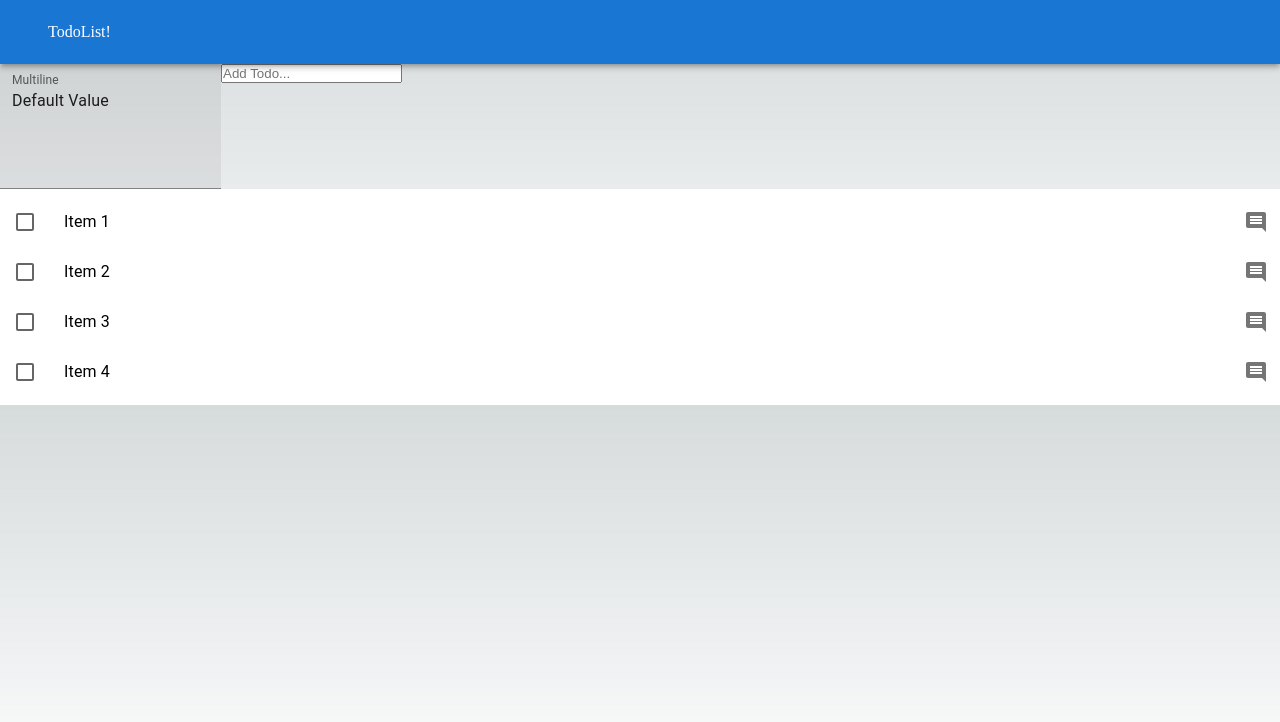
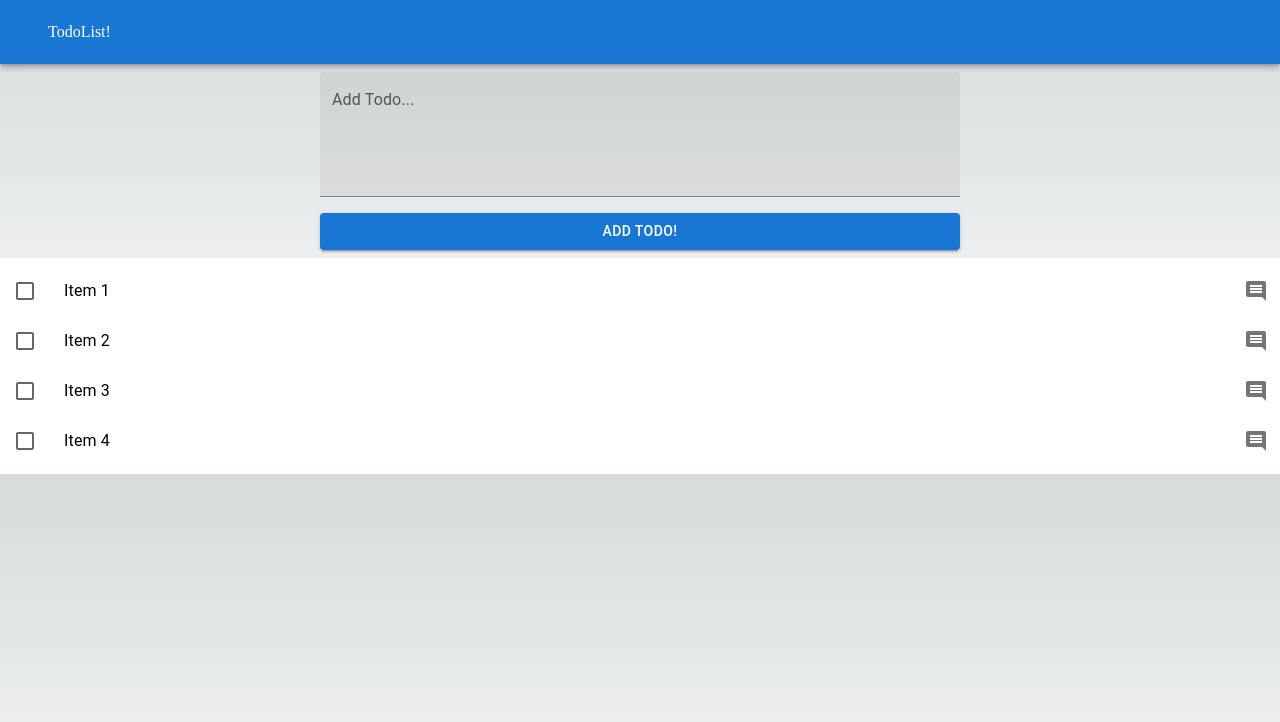
Before and after one commit to csci5117s23/homework-2-leamur88, a Next.js app: page /todo in a window 1280 px wide. Shown: the top 722 px of the page. Built offline with nearby package versions, Linux system fonts and the light colour scheme.

Commit message:
can add values now

```diff
--- a/src/pages/index.js
+++ b/src/pages/index.js
@@ -8,7 +8,8 @@ const inter = Inter({ subsets: ['latin'] })
 export default function Home() {
   return (
     <>
-      <Head>
+	<h1>This is my website</h1>
+      {/* <Head>
         <title>Create Next App</title>
         <meta name="description" content="Generated by create next app" />
         <meta name="viewport" content="width=device-width, initial-scale=1" />
@@ -117,7 +118,7 @@ export default function Home() {
             </p>
           </a>
         </div>
-      </main>
+      </main> */}
     </>
   )
 }
--- a/src/pages/todo/TodoInput.js
+++ b/src/pages/todo/TodoInput.js
@@ -1,6 +1,11 @@
 import React, { useState } from 'react';
 import TextareaAutosize from '@mui/base/TextareaAutosize';
 import TextField from '@mui/material/TextField';
+import Box from '@mui/material/Box';
+import FormControl from '@mui/material/FormControl';
+import { Button, Paper, Typography } from "@mui/material";
+
+
 
 
 export default function TodoInput ({ addTodo }){
@@ -16,21 +21,32 @@ export default function TodoInput ({ addTodo }){
   };
 
   return (
-    <form onSubmit={handleSubmit}>
-	<TextField
-		variant="filled"
-          id="outlined-multiline-static"
-          label="Multiline"
-          multiline
-          rows={4}
-          defaultValue="Default Value"
-	/>
-      <input
-        type="text"
-        value={text}
-        onChange={(e) => setText(e.target.value)}
-        placeholder="Add Todo..."
-      />
-    </form>
+	<Box
+    	component="form"
+		display="flex"
+		justifyContent="center"
+		alignItems="center"
+		flexDirection="column"
+		sx={{
+			'& > :not(style)': { m: 1, width: '50%' },
+		}}
+		noValidate
+		autoComplete="off"
+    >
+		<TextField
+			variant="filled"
+			label="Add Todo..."
+			multiline
+			value={text}
+			rows={4}
+			onChange={(e) => setText(e.target.value)}
+			placeholder="Take out the trash"
+		/>
+		<Button onClick={handleSubmit} variant={"contained"}>
+			Add Todo!
+		</Button>
+
+	</Box>
+
   );
 };
--- a/src/pages/todo/index.js
+++ b/src/pages/todo/index.js
@@ -43,7 +43,7 @@ export default function Home() {
 		// var [data, styling] = gatherListData()
 		var newId = dummyData.length + 1
 		//Add to todoList
-		dummyData.push({
+		dummyData.unshift({
 				"id": newId,
 				"text": text
 		})
--- a/src/styles/globals.css
+++ b/src/styles/globals.css
@@ -9,7 +9,7 @@
   --background-start-rgb: 214, 219, 220;
   --background-end-rgb: 255, 255, 255;
 
-  --primary-glow: conic-gradient(
+  /* --primary-glow: conic-gradient(
     from 180deg at 50% 50%,
     #16abff33 0deg,
     #0885ff33 55deg,
@@ -37,10 +37,10 @@
   --callout-rgb: 238, 240, 241;
   --callout-border-rgb: 172, 175, 176;
   --card-rgb: 180, 185, 188;
-  --card-border-rgb: 131, 134, 135;
+  --card-border-rgb: 131, 134, 135; */
 }
 
-@media (prefers-color-scheme: dark) {
+/* @media (prefers-color-scheme: dark) {
   :root {
     --foreground-rgb: 255, 255, 255;
     --background-start-rgb: 0, 0, 0;
@@ -71,7 +71,7 @@
     --card-rgb: 100, 100, 100;
     --card-border-rgb: 200, 200, 200;
   }
-}
+} */
 
 * {
   box-sizing: border-box;
@@ -100,8 +100,8 @@ a {
   text-decoration: none;
 }
 
-@media (prefers-color-scheme: dark) {
+/* @media (prefers-color-scheme: dark) {
   html {
     color-scheme: dark;
   }
-}
+} */
```
